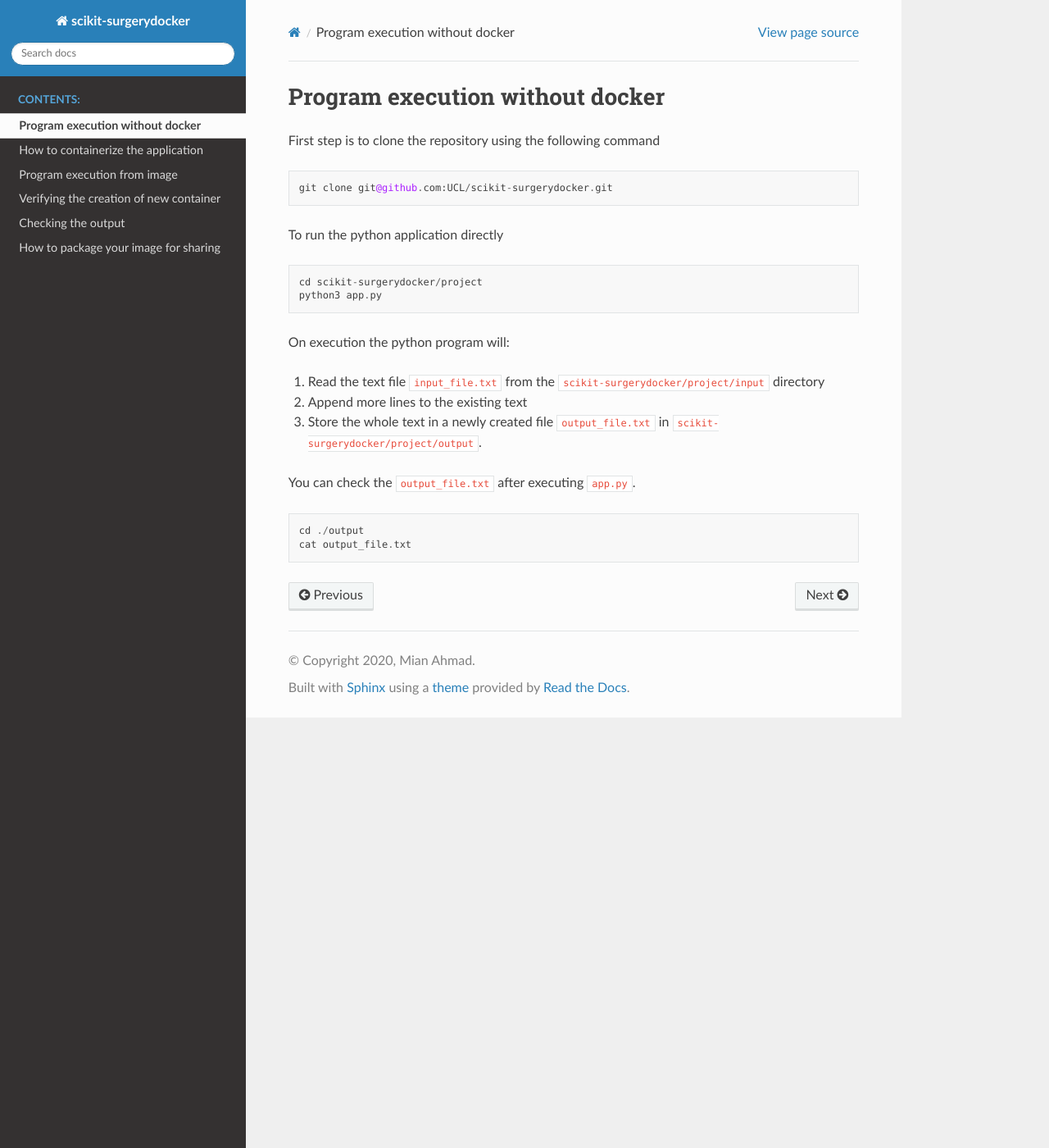
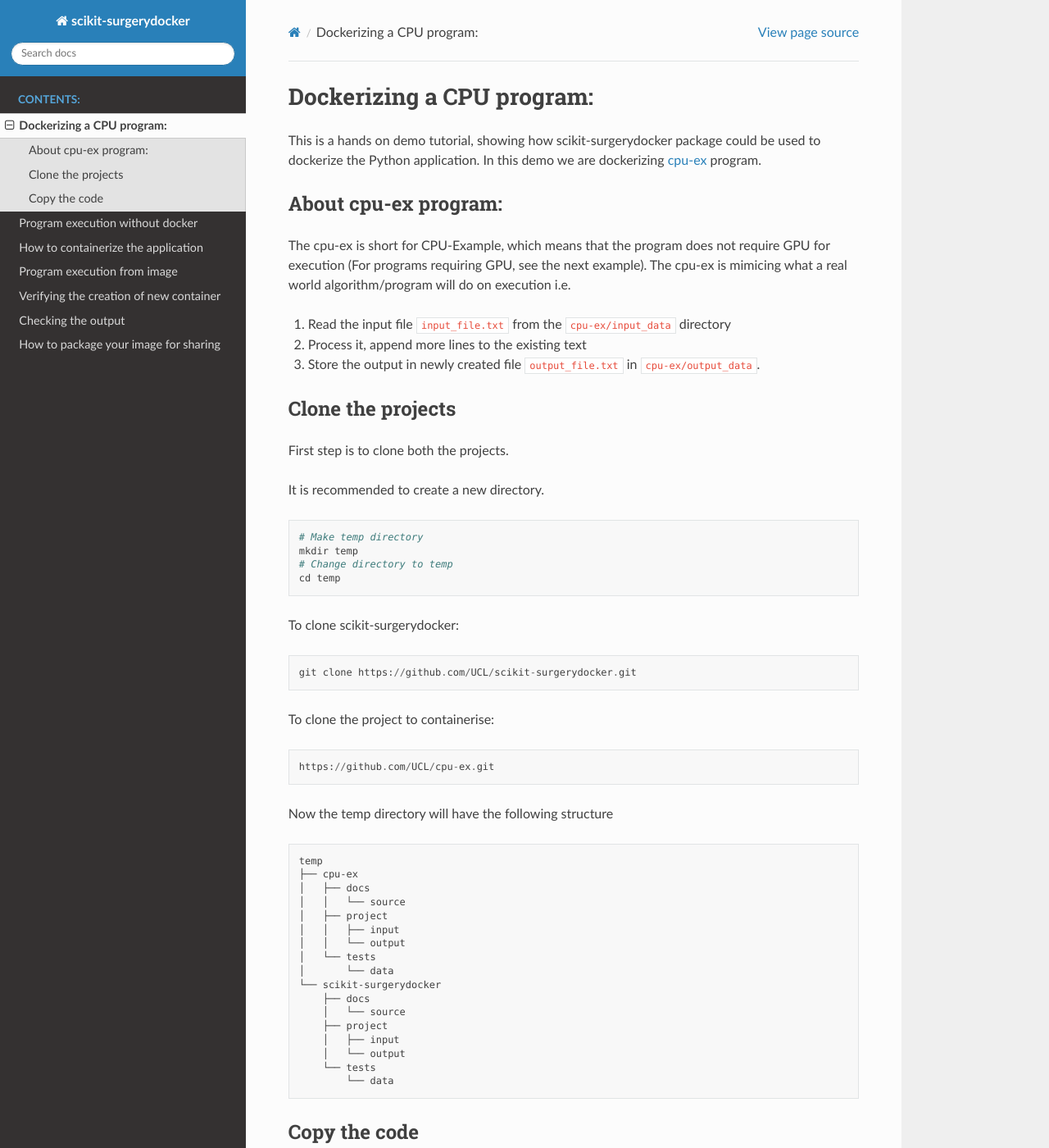
Before and after one commit to UCL/scikit-surgerydocker, a Sphinx documentation site: the page built from .docs/source/step1.md, in a window 1280 px wide and 1400 px high. Shown: the whole window at 82% size. Built offline with Sphinx 7.4.7 and the Read the Docs theme 2.0.0, drawn with Linux system fonts in a browser that asks for light colours; some of the changed text lies outside the part shown.

Commit message:
Issue #22: Docs updated

````diff
--- a/.docs/source/step1.md
+++ b/.docs/source/step1.md
@@ -1,3 +1,64 @@
+# Dockerizing a CPU program:
+This is a hands on demo tutorial, showing how scikit-surgerydocker package could be used to dockerize the Python application.
+In this demo we are dockerizing [cpu-ex](https://github.com/UCL/cpu-ex) program.
+
+## About cpu-ex program:
+The cpu-ex is short for CPU-Example, which means that the program does not require GPU for execution (For programs requiring GPU, see the next example). The cpu-ex is mimicing what a real world algorithm/program will do on execution i.e.
+
+1. Read the input file `input_file.txt` from the `cpu-ex/input_data` directory
+1. Process it, append more lines to the existing text
+1. Store the output in newly created file `output_file.txt` in `cpu-ex/output_data`.
+
+## Clone the projects
+First step is to clone both the projects.
+
+It is recommended to create a new directory.
+```
+# Make temp directory
+mkdir temp
+# Change directory to temp
+cd temp
+```
+To clone scikit-surgerydocker:
+```
+git clone https://github.com/UCL/scikit-surgerydocker.git
+```
+To clone the project to containerise:
+```
+https://github.com/UCL/cpu-ex.git
+```
+Now the temp directory will have the following structure
+```
+temp
+├── cpu-ex
+│   ├── docs
+│   │   └── source
+│   ├── project
+│   │   ├── input
+│   │   └── output
+│   └── tests
+│       └── data
+└── scikit-surgerydocker
+    ├── docs
+    │   └── source
+    ├── project
+    │   ├── input
+    │   └── output
+    └── tests
+        └── data
+```
+
+## Copy the code
+Second step is to copy the application/algorithm code from your project (cpu-ex) to scikit-surgerydocker
+
+
+
+
+
+
+
+
+
 # Program execution without docker
 
 First step is to clone the repository using the following command
````
